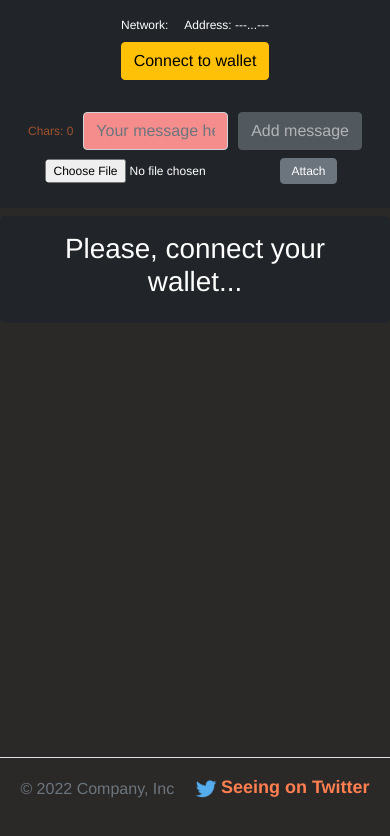
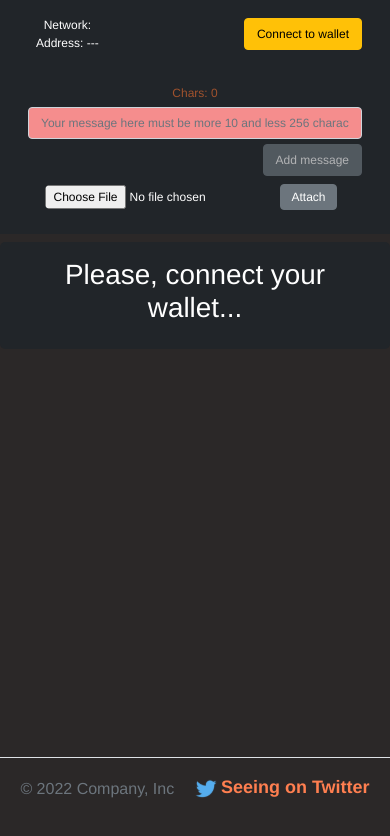
Before and after one commit to amer1can/web3-i-told-you, a Vue app: page / in a window 390 px wide. Shown: the top 836 px of the page. Built offline with nearby package versions, Linux system fonts and the light colour scheme.

Commit message:
thinking to attach file

```diff
--- a/src/App.vue
+++ b/src/App.vue
@@ -57,7 +57,9 @@ export default {
       console.log('We have ethereum object', this)
       await this.checkIfWalletIsConnected();
       this.getContractInstance()
-      await this.$store.dispatch('getAllMessages')
+      if (this.$store.state.accountAddress !== '---') {
+        await this.$store.dispatch('getAllMessages')
+      }
     }
   },
   methods: {
@@ -118,6 +120,7 @@ export default {
 
 <style>
 body {
+  min-width: 340px;
 }
 #app {
   font-family: Avenir, Helvetica, Arial, sans-serif;
--- a/src/components/HeaderComponent.vue
+++ b/src/components/HeaderComponent.vue
@@ -1,7 +1,7 @@
 <template>
   <header class="p-3 bg-dark text-white">
-      <div class="header-info container d-flex flex-wrap align-items-center justify-content-center justify-content-lg-start">
-        <ul class="nav col-12 col-lg-auto me-lg-auto mb-2 justify-content-center mb-md-0">
+      <div class="header-info container d-flex align-items-center justify-content-between justify-content-lg-start">
+        <ul class="nav">
           <li class="text-white-50">{{ this.$store.state.metamaskStatus }}</li>
           <li class="mx-2">Network: {{ this.$store.state.networkStatus }}</li>
           <li class="mx-2">Address:
@@ -11,7 +11,7 @@
           </li>
         </ul>
 
-        <div class="text-end">
+        <div class="">
           <button type="button"
                   class="btn"
                   :class="this.$store.state.accountAddress !== '---' ? 'btn-success disabled' : 'btn-warning'"
@@ -38,8 +38,13 @@ export default {
     },
     showShortAddress() {
       const str = this.$store.state.accountAddress;
-      const res = str.slice(0,4) + '...' + str.slice(-4)
-      return res
+      if (str === '---') {
+        const res = str
+        return res
+      } else {
+        const res = str.slice(0,4) + '...' + str.slice(-4)
+        return res
+      }
     }
   },
   methods: {
--- a/src/components/OneMessage.vue
+++ b/src/components/OneMessage.vue
@@ -1,7 +1,7 @@
 <template>
   <div class="message">
     <div class="address">
-      <span class="span-addr" @click="copyThisAddress(mess.address)">{{ showShortAddress }}</span>
+      <span class="span-addr" @click="copyThisAddress(mess.address)">Address: {{ showShortAddress }}</span>
       <span class="span-date" >Date: {{ mess.date.toLocaleString() }}</span>
     </div>
     <div class="text">{{ mess.message }}</div>
--- a/src/media.css
+++ b/src/media.css
@@ -1,6 +1,10 @@
 @media (max-width: 992px) {
+    .header-info {
+        display: flex;
+    }
     .header-info ul {
         display: flex;
+        flex-direction: column;
     }
     .add-message {
         flex-direction: column;
@@ -22,11 +26,42 @@
     .search-addr {
         flex-basis: 55%!important;
     }
-
 }
 
 @media (max-width: 576px) {
     .nav, .nav button {
         font-size: 12px;
     }
+    .search-addr {
+        flex-basis: 100%!important;
+    }
+    .header-info button {
+        font-size: 12px;
+    }
+
+    .add-message form {
+        flex-direction: column;
+    }
+    .add-line {
+        margin: 5px 0px!important;
+        width: 100%;
+    }
+    .add-line input {
+        font-size: 12px;
+    }
+
+    .add-line input::placeholder {
+        font-size: 12px;
+    }
+
+    .add-message button {
+        font-size: 12px;
+        align-self: flex-end;
+    }
+
+    .text {
+        padding: 7px;
+        font-size: 12px;
+    }
+
 }
```
